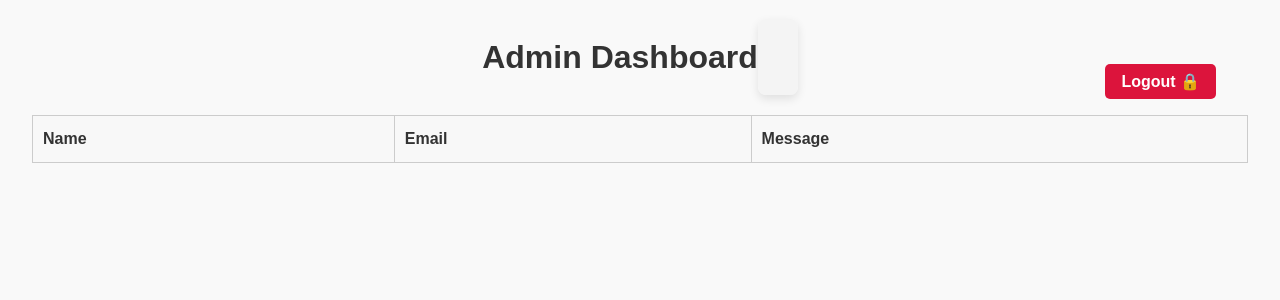
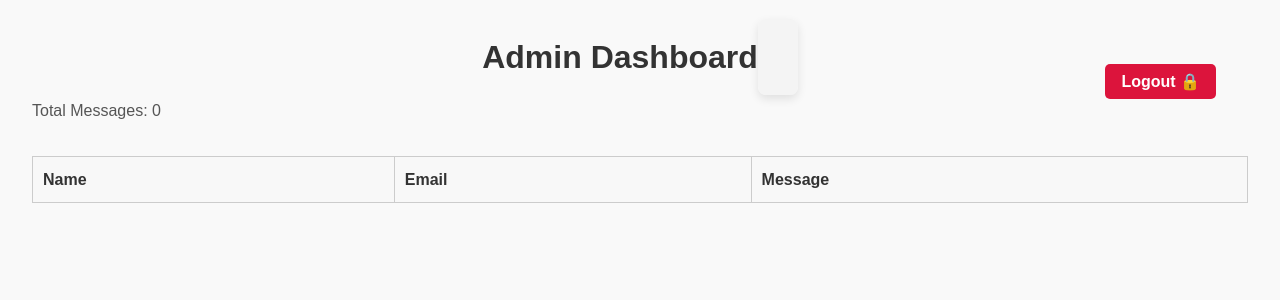
Before and after one commit to princess12-crypto/Energy-for-Africa, a Flask app: page /admin in a window 1280 px wide. Shown: the top 300 px of the page. Run offline with Flask 3, Linux system fonts and the light colour scheme; the visitor is signed in with stand-in values (Sample User, id 1); data that the repository does not hold is empty.

Commit message:
Show total message count in admin dashboard

```diff
--- a/templates/admin.html
+++ b/templates/admin.html
@@ -48,6 +48,8 @@
             <button class="logout-btn">Logout 🔒</button>
         </form>
     </h1>
+     <!-- ✅ Add this -->
+    <p>Total Messages: {{ messages|length }}</p>
     <table>
         <thead>
             <tr>
@@ -57,7 +59,7 @@
             </tr>
         </thead>
         <tbody>
-            {% for entry in entries %}
+            {% for entry in messages %}
             <tr>
                 <td>{{ entry[0] }}</td>
                 <td>{{ entry[1] }}</td>
```
